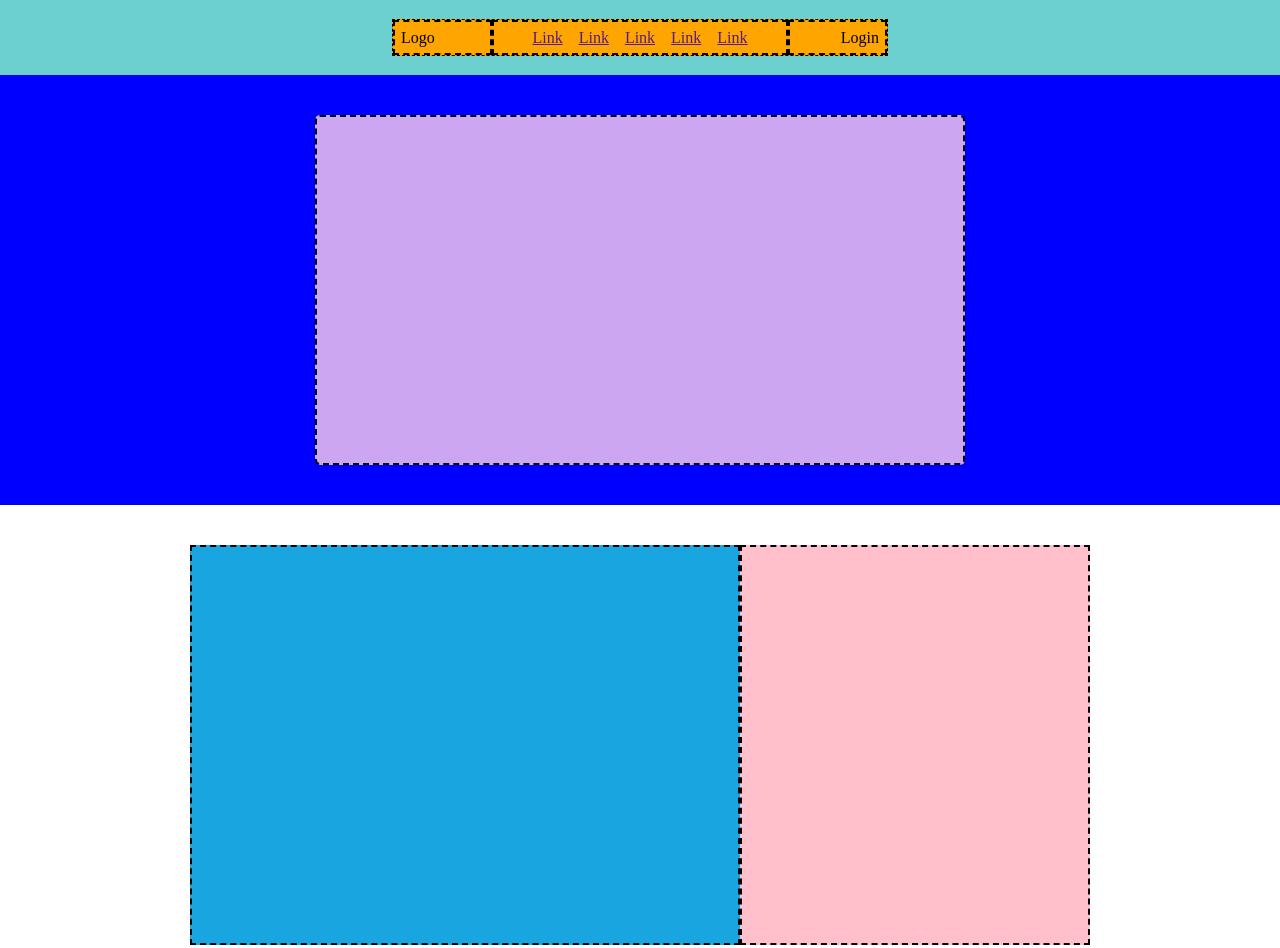
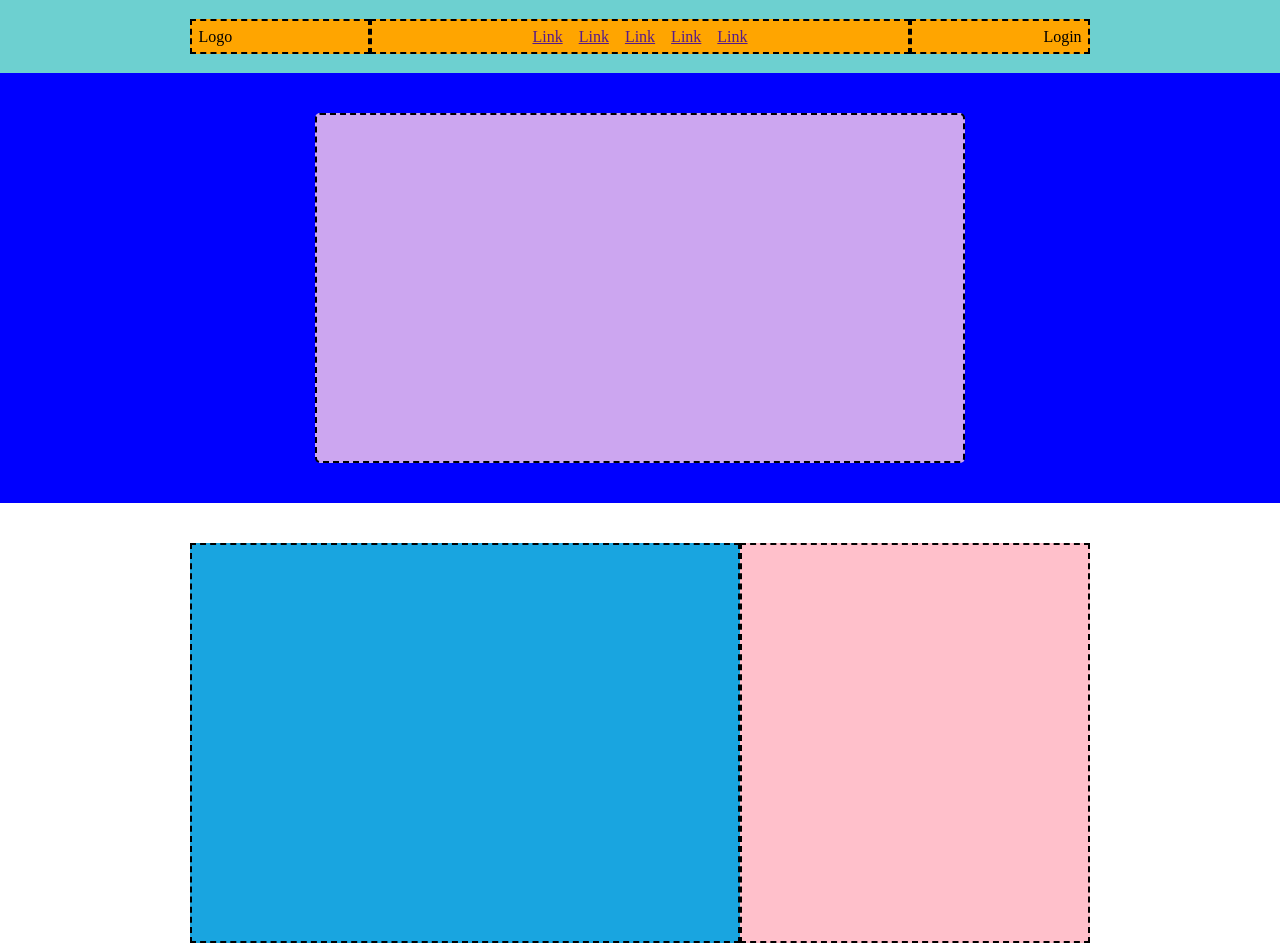
Before and after one commit to NicoSciangula/htmlcss-struttura-discord, a plain HTML site: page index.html in a window 1280 px wide. Shown: the top 948 px of the page. Drawn offline with Linux system fonts and the light colour scheme.

Commit message:
rimosse proprietà uguali sull'header

```diff
--- a/style.css
+++ b/style.css
@@ -17,8 +17,7 @@ header {
     justify-content: space-between;
     align-items: center;
     background-color: orange;
-    width: 40%;
-    border: 1px dashed black;
+    width: 900px;
 
 }
 
@@ -28,11 +27,9 @@ header ul {
     list-style: none;
     gap: 1rem;
     width: 60%;
-    border: 1px dashed black;
 }
 
 header span {
-    border: 1px dashed black;
     display: inline-block;
     width: 20%;
 }
@@ -138,7 +135,7 @@ footer div {
     justify-content: space-between;
     align-items: center;
     background-color: rgb(0, 255, 174);
-    width: 40%;
+    width: 900px;
 }
 
 .logo-footer,
```
